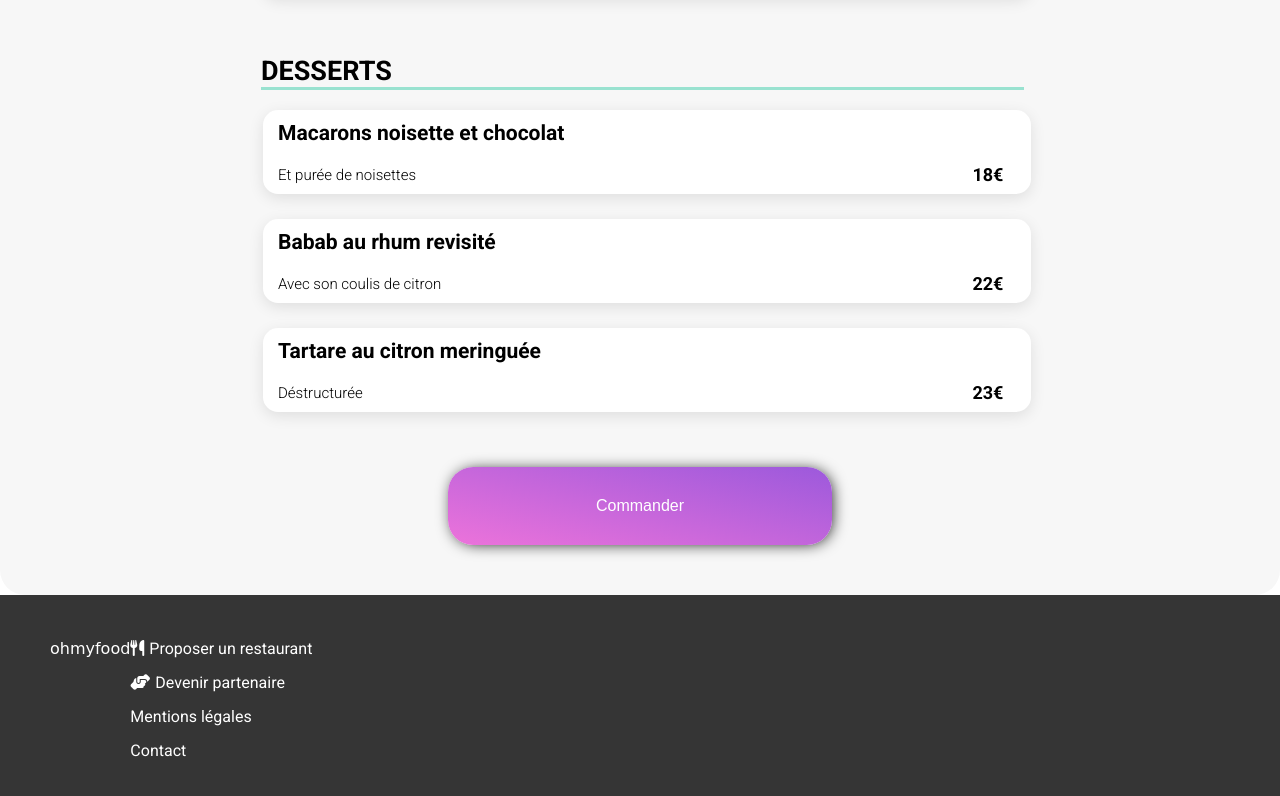
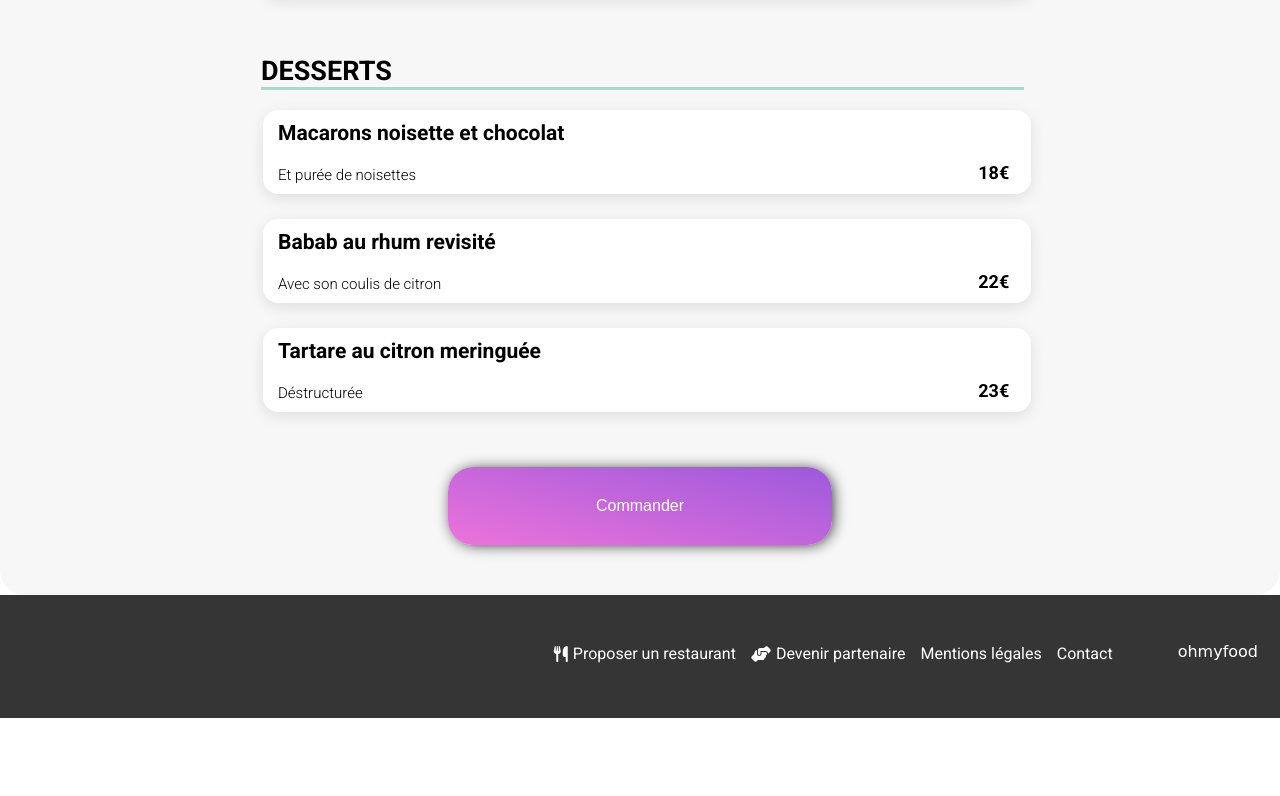
Before and after one commit to mimi93300/P4Ohmyfood, a website: page restaurants/la-note-enchante.html in a window 1280 px wide. Shown: the part 1348-2144 px from the top of the page. After the commit the page ends 2066 px from the top, so only its background shows below. Drawn offline with Linux system fonts and the light colour scheme; a web font is replaced by a local one.

Commit message:
Correction card-heart titre-menu

```diff
--- a/SASS/partials/_footer.scss
+++ b/SASS/partials/_footer.scss
@@ -9,22 +9,26 @@
 }
 
 @media (min-width: 768px) {
-  .container {
-  display: flex;
-  flex-direction: column;
-  justify-content: flex-start;
-}
-.footer__list {
-  justify-content: flex-end;
-  gap: 10px;
-  flex-direction: row;
-  padding-left: 92px;
+  .footer{
+    padding: 47px 22px 47px 22px;
   }
 }
 .container {
-  flex-direction: row;
+  flex-direction: column;
   padding: 22px 25px 22px 25px;
   background-color: #353535;
+}
+
+
+@media (min-width: 768px) {
+  .container {
+  display: flex;
+  flex-direction: row-reverse;
+  justify-content: flex-start;
+  padding: 0px;
+  gap: 65px;
+}
+
 }
 
 .footer__logo {
@@ -42,6 +46,16 @@
   padding: 0;
 }
 
+@media (min-width: 768px) {
+  .footer__list {
+    justify-content: flex-end;
+    gap: 15px;
+    flex-direction: row;
+    }
+  }
+
+
+
 .footer__listElt {
   display: flex;
   align-items: center;
--- a/SASS/partials/_menu.scss
+++ b/SASS/partials/_menu.scss
@@ -111,11 +111,17 @@ h3 {
   display: flex;
   flex-direction: row;
   justify-content: center;
-  width: 100%;
   align-items: center;
   white-space: nowrap;
-  font-size: 25px;
+  font-size: 18px;
 }
+
+@media (min-width: 768px) {
+  .titre-menu{
+    font-size: 25px;
+  }
+}
+
 
 .titre-menu .h2 {
   padding-left: 15px;
@@ -164,7 +170,6 @@ h3 {
   flex-direction: row;
   padding-left: 15px;
   padding-bottom: 10px;
-  gap: 36px;
   width: 100%;
 }
 
@@ -251,8 +256,8 @@ h3 {
 @media (min-width: 768px) {
   .prix {
     position: relative;
-    top: 19px;
-    right: 12%;
+    top: 17px;
+    right: 16%;
     padding-bottom: 0px;
   }
 }
--- a/SASS/partials/_restaurant.scss
+++ b/SASS/partials/_restaurant.scss
@@ -115,10 +115,15 @@
   height: 22px;
   margin-right: 20px;
   margin-top: 10px;
-  right: 34%;
+  right: 10%;
+  bottom: 5px;
 }
 
-
+@media (min-width: 768px) {
+  .titre-menu .card-heart{
+    right: 25%;
+  }
+}
 
 .card-heart .fas {
   opacity: 0;
```
Also changed, not shown: index.html (+1 -1 lines), restaurants/a-la-francaise.html (+1 -1 lines), assets/CSS/style.css, 1 other file.
